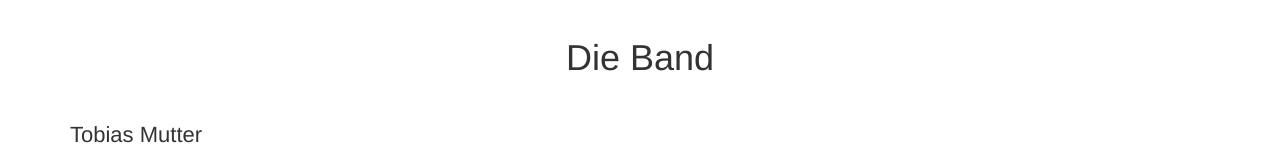
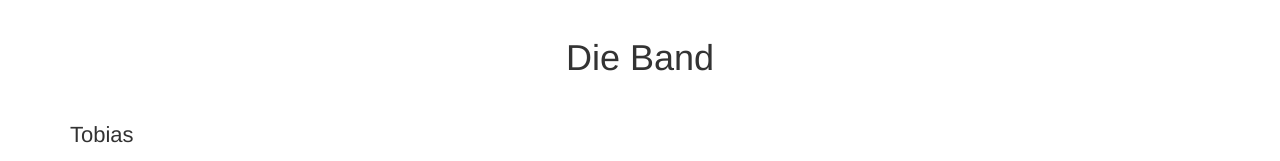
Before and after one commit to SaveTheThunderbox/savethethunderbox.github.io, a plain HTML site: page index.html in a window 1280 px wide. Shown: the part 1360-1521 px from the top of the page. Drawn offline with Linux system fonts and the light colour scheme; a web font is replaced by a local one.

Commit message:
Name von Tobias geändert

```diff
--- a/index.html
+++ b/index.html
@@ -75,7 +75,7 @@
 <h2 class="text-center">Die Band</h2>
   <!-- Reihe 1 -->
   <div class="row">
-    <div class="col-sm-12"><h4>Tobias Mutter</h4>
+    <div class="col-sm-12"><h4>Tobias</h4>
     <img src="pic/mutterComp.jpg" width="100%" alt="Tobias Mutter" class="img-rounded">
     </div>
   </div>
```
